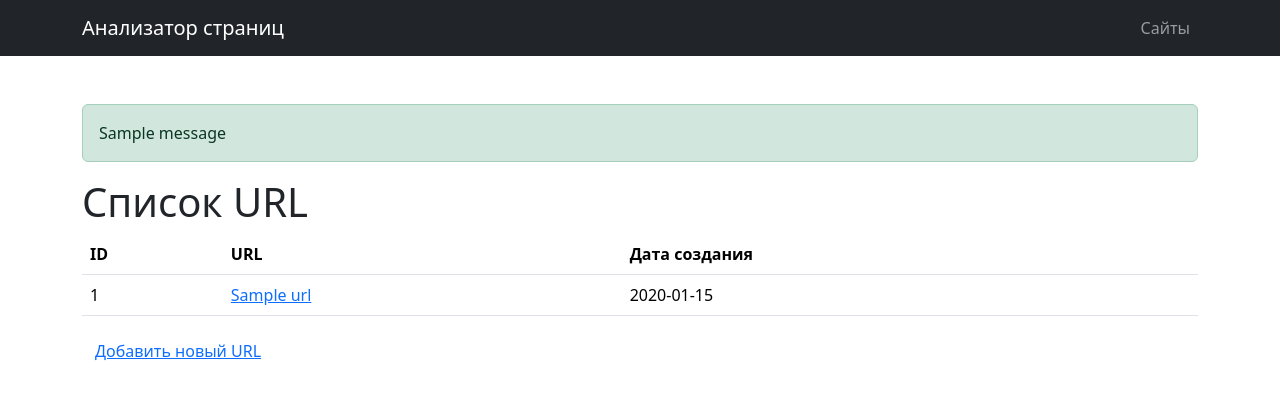
After one commit to godofwar007/python-project-83, a Flask app: page /urls in a window 1280 px wide. The commit adds this page. Shown: the top 417 px of the page. Run offline with Flask 3, Linux system fonts and the light colour scheme; one stand-in notice (Sample message) is shown; a database or web service that is not in the repository returns one stand-in record (values such as "Sample title"); some libraries are stand-ins or nearby versions.

Commit message:
3rd step

```diff
--- /dev/null
+++ b/database.sql
@@ -0,0 +1,5 @@
+CREATE TABLE urls (
+    id SERIAL PRIMARY KEY,
+    name VARCHAR(255) UNIQUE NOT NULL,
+    created_at DATE DEFAULT CURRENT_DATE
+);
--- a/page_analyzer/app.py
+++ b/page_analyzer/app.py
@@ -1,18 +1,87 @@
-from flask import Flask, render_template
+import psycopg2
+from flask import Flask, flash, redirect, render_template, request, url_for
+from psycopg2.extras import RealDictCursor
 
-# import psycopg2
 from .config import Config
+from .validator import validate_url
 
 app = Flask(__name__)
 app.config.from_object(Config)
-
-# conn = psycopg2.connect(app.config['DATABASE_URL'])
+app.secret_key = app.config.get("SECRET_KEY")
 
 
-@app.route('/')
+def get_db_connection():
+    return psycopg2.connect(app.config.get("DATABASE_URL"),
+                            cursor_factory=RealDictCursor)
+
+
+def query_db(query, params=(), commit=False, one=False):
+    conn = get_db_connection()
+    with conn.cursor() as cur:
+        cur.execute(query, params)
+        if commit:
+            conn.commit()
+            result = None
+        else:
+            result = cur.fetchone() if one else cur.fetchall()
+    conn.close()
+    return result
+
+
+@app.route('/', methods=['GET', 'POST'])
 def index():
-    text = 'Мой первый что-то в проекте'
-    return render_template('index.html', text=text)
+    if request.method == 'POST':
+        url = request.form.get('url')
+        errors = validate_url(url)
+        if errors:
+            for err in errors:
+                flash(err, "error")
+            return render_template('index.html')
+
+        conn = get_db_connection()
+        curs = conn.cursor()
+
+        curs.execute("SELECT id FROM urls WHERE name = %s", (url,))
+        existing_url = curs.fetchone()
+        if existing_url:
+            flash("Такой URL уже существует", "error")
+            curs.close()
+            conn.close()
+            return render_template('index.html')
+
+        curs.execute("INSERT INTO urls (name) VALUES (%s)", (url,))
+        conn.commit()
+        curs.close()
+        conn.close()
+
+        flash("URL успешно добавлен", "success")
+        return redirect(url_for('urls'))
+    return render_template('index.html')
+
+
+@app.route('/urls', methods=['GET'])
+def urls():
+    conn = get_db_connection()
+    curs = conn.cursor()
+    curs.execute("SELECT * FROM urls ORDER BY created_at DESC")
+    urls = curs.fetchall()
+    curs.close()
+    conn.close()
+    return render_template('urls.html', urls=urls)
+
+
+@app.route('/urls/<int:id>', methods=['GET'])
+def url_show(id):
+    conn = get_db_connection()
+    curs = conn.cursor()
+    curs.execute("SELECT * FROM urls WHERE id = %s", (id,))
+    url = curs.fetchone()
+    curs.close()
+    conn.close()
+    if url is None:
+        flash("URL не найден", "error")
+        return redirect(url_for('urls'))
+    return render_template('url.html', url=url)
 
 
 if __name__ == "__main__":
--- /dev/null
+++ b/page_analyzer/templates/base.html
@@ -0,0 +1,47 @@
+<!DOCTYPE html>
+<html lang="ru">
+
+<head>
+    <meta charset="UTF-8">
+    <meta name="viewport" content="width=device-width, initial-scale=1.0">
+    <title>{% block title %}Анализатор страниц{% endblock %}</title>
+    <link rel="stylesheet" href="https://cdn.jsdelivr.net/npm/bootstrap@5.3.3/dist/css/bootstrap.min.css">
+    {% block extra_head %}{% endblock %}
+</head>
+
+<body>
+    <nav class="navbar navbar-expand-lg navbar-dark bg-dark">
+        <div class="container">
+            <a class="navbar-brand" href="{{ url_for('index') }}">Анализатор страниц</a>
+            <button class="navbar-toggler" type="button" data-bs-toggle="collapse" data-bs-target="#navbarNav"
+                aria-controls="navbarNav" aria-expanded="false" aria-label="Переключить навигацию">
+                <span class="navbar-toggler-icon"></span>
+            </button>
+            <div class="collapse navbar-collapse" id="navbarNav">
+                <ul class="navbar-nav ms-auto">
+                    <li class="nav-item">
+                        <a class="nav-link" href="{{ url_for('urls') }}">Сайты</a>
+                    </li>
+                </ul>
+            </div>
+        </div>
+    </nav>
+
+    <main class="container py-5">
+        {% with messages = get_flashed_messages(with_categories=true) %}
+        {% if messages %}
+        {% for category, message in messages %}
+        <div class="alert alert-{{ 'danger' if category == 'error' else category }}">
+            {{ message }}
+        </div>
+        {% endfor %}
+        {% endif %}
+        {% endwith %}
+        {% block content %}{% endblock %}
+    </main>
+
+    <script src="https://cdn.jsdelivr.net/npm/bootstrap@5.3.3/dist/js/bootstrap.bundle.min.js"></script>
+    {% block extra_scripts %}{% endblock %}
+</body>
+
+</html>
--- /dev/null
+++ b/page_analyzer/templates/urls.html
@@ -0,0 +1,30 @@
+{% extends "base.html" %}
+
+{% block title %}Список URL{% endblock %}
+
+{% block content %}
+<h1>Список URL</h1>
+<table class="table" data-test="urls">
+    <thead>
+        <tr>
+            <th>ID</th>
+            <th>URL</th>
+            <th>Дата создания</th>
+        </tr>
+    </thead>
+    <tbody>
+        {% for url in urls %}
+        <tr>
+            <td>{{ url.id }}</td>
+            <td>
+                <a href="{{ url_for('url_show', id=url.id) }}">{{ url.name }}</a>
+            </td>
+            <td>{{ url.created_at.strftime('%Y-%m-%d') if url.created_at else '' }}</td>
+        </tr>
+        {% endfor %}
+    </tbody>
+</table>
+<a href="{{ url_for('index') }}" class="btn btn-link">
+    Добавить новый URL
+</a>
+{% endblock %}
--- a/pyproject.toml
+++ b/pyproject.toml
@@ -11,6 +11,9 @@ dependencies = [
     "pytest>=8.3.4",
     "python-dotenv>=1.0.1",
     "ruff>=0.9.9",
+    "Flask-SQLAlchemy>=3.1.1",
+    "sqlalchemy>=2.0.38",
+    "flask-migrate>=4.1.0",
 ]
 
 [project.scripts]
```
Also changed, not shown: page_analyzer/templates/index.html (+20 -16 lines), page_analyzer/templates/url.html (added, +24 -0 lines), page_analyzer/validator.py (added, +19 -0 lines), 2 other files.
